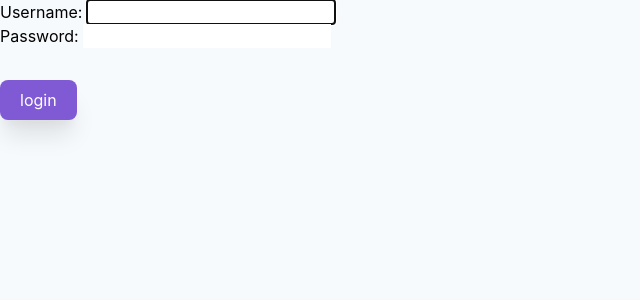
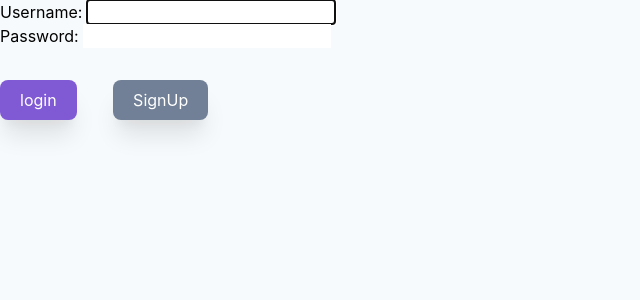
Before and after one commit to Jordan-Rob/Django-ToDo, a Django app: page /accounts/login/ in a window 1280 px wide. Shown: the top 300 px of the page, without its empty margins (0-640 px from the left). Run offline with Django 3.2, Linux system fonts and the light colour scheme.

Commit message:
signup created

```diff
--- a/ToDo/templates/ToDo/registration/login.html
+++ b/ToDo/templates/ToDo/registration/login.html
@@ -4,6 +4,7 @@
   <div>
     <form action="" method="POST">
       {% csrf_token %} {{ form.as_p }}
+      <p>
         <input
           class="
         bg-purple-600 px-5 rounded-lg inline-block
@@ -11,6 +12,14 @@
           type="submit"
           value="login"
         />
+        <a
+          href="../signup/"
+          class="
+        bg-gray-600 px-5 rounded-lg inline-block
+        my-8 mx-4 py-2 px-2 text-white shadow-xl"
+          >SignUp</a
+        >
+      </p>
     </form>
   </div>
 </div>
--- a/ToDoList/urls.py
+++ b/ToDoList/urls.py
@@ -17,11 +17,14 @@ from django.contrib import admin
 from django.urls import path, include
 from django.contrib.auth import views as auth_view
 
+from ToDo.views import SignUp
+
 
 urlpatterns = [
     path('admin/', admin.site.urls),
     path('TodoApp/', include('ToDo.urls')),
     path('accounts/login/', auth_view.LoginView.as_view(
         template_name='ToDo/registration/login.html'), name='login'),
+    path('accounts/signup/', SignUp.as_view(), name='signup')
     #path('accounts/', include('django.contrib.auth.urls'))
 ]
```
Also changed, not shown: ToDo/templates/ToDo/registration/signup.html (added, +12 -0 lines), ToDo/views.py (+7 -2 lines). Lines whose indentation alone changed are shown as unchanged.
